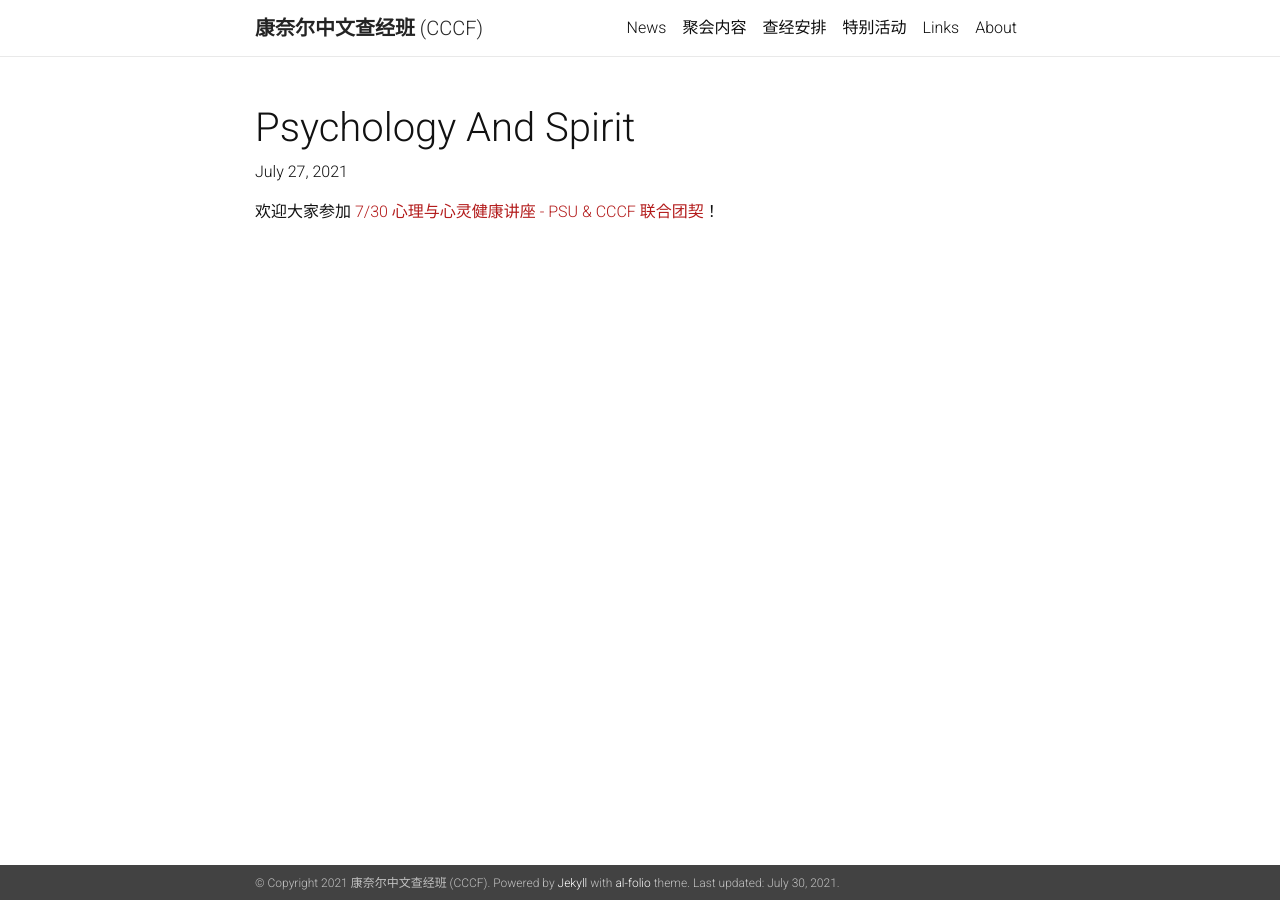
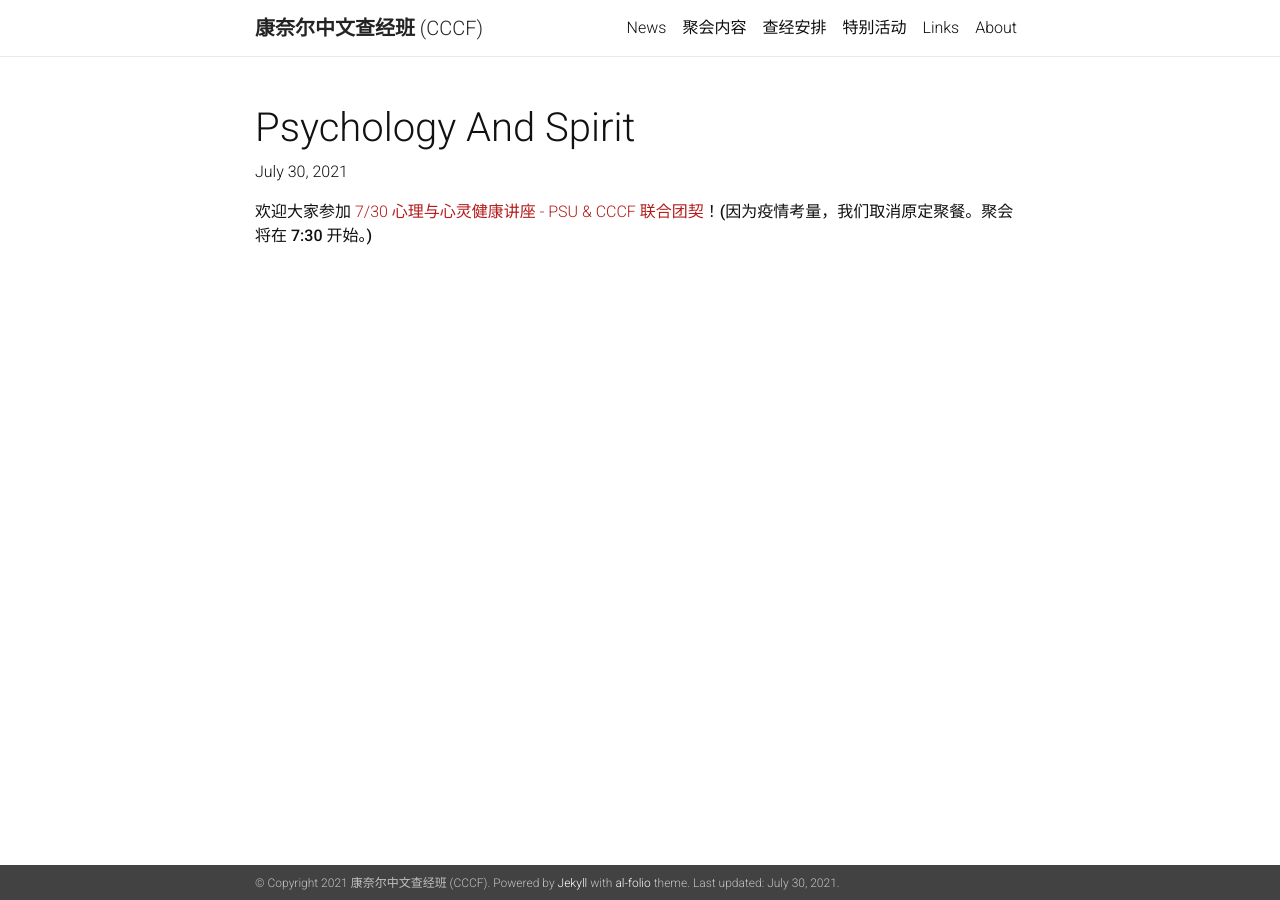
Before and after one commit to cccfficcc/cccfficcc.github.io, a Jekyll site: the page built from _news/psychology-and-spirit.md, in a window 1280 px wide. Built offline with Jekyll 4.4.1, drawn with Linux system fonts in a browser that asks for light colours; nearby versions of some CDN libraries; a style sheet for code colours, icons or effects is not loaded.

Commit message:
update canceling dinner

```diff
--- a/_news/psychology-and-spirit.md
+++ b/_news/psychology-and-spirit.md
@@ -1,7 +1,7 @@
 ---
 layout: post
-date: 2021-07-27 12:00:00-0500
+date: 2021-07-30 0:00:00-0500
 inline: true
 ---
 
-欢迎大家参加<a href="{{ site.baseurl }}/blog/2021/psychology-and-spirit/"> 7/30 心理与心灵健康讲座 - PSU & CCCF 联合团契</a>！
+欢迎大家参加<a href="{{ site.baseurl }}/blog/2021/psychology-and-spirit/"> 7/30 心理与心灵健康讲座 - PSU & CCCF 联合团契</a>！<strong>(因为疫情考量，我们取消原定聚餐。聚会将在 7:30 开始。)</strong>
```
Also changed, not shown: _posts/2021-05-07-psychology-and-spirit.md (+2 -1 lines), assets/img/psu_cornell_2021_07_30.png.
